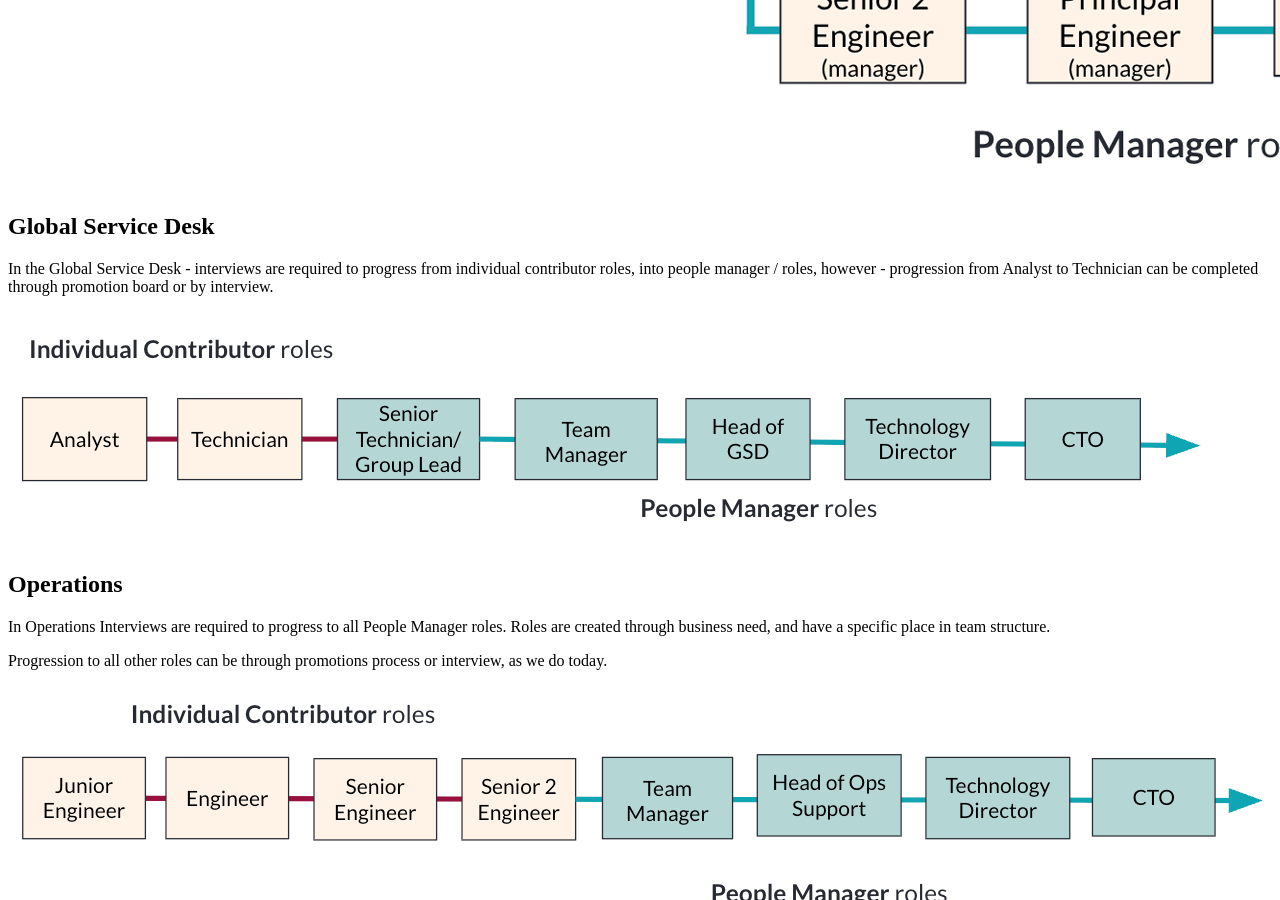
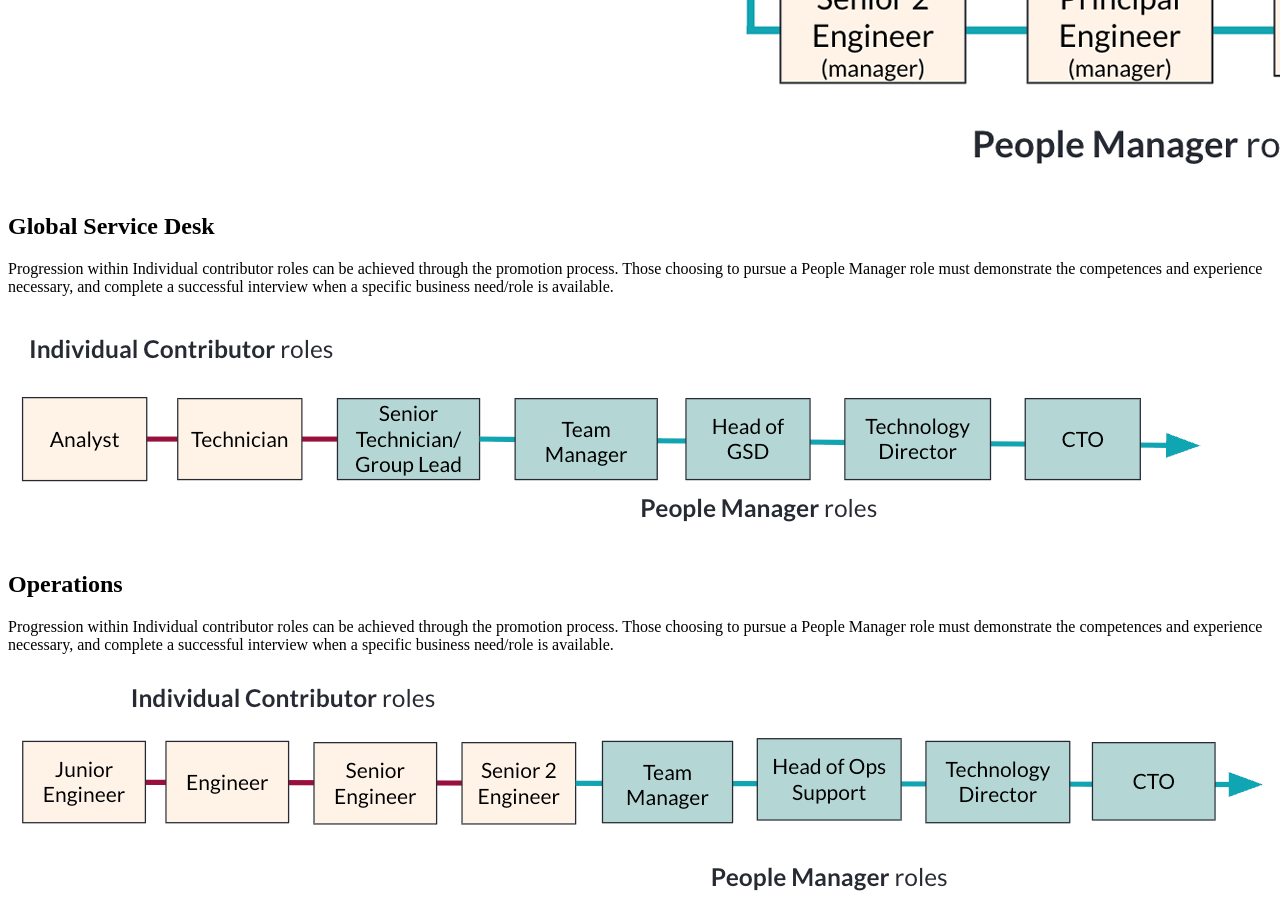
Before and after one commit to Financial-Times/engineering-progression, a Jekyll site: the page built from site/pages/job-families.md, in a window 1280 px wide and 900 px high, scrolled down 707 px. Built offline with Jekyll 4.4.1, drawn with Linux system fonts in a browser that asks for light colours; a style sheet for code colours, icons or effects is not loaded.

Commit message:
Udpate wording for Ops and GSD families

```diff
--- a/site/pages/job-families.md
+++ b/site/pages/job-families.md
@@ -17,15 +17,13 @@ Engineers at early stages are Individual Contributors (hands-on), and later have
 
 ## Global Service Desk
 
-In the Global Service Desk - interviews are required to progress from individual contributor roles, into people manager / roles, however - progression from Analyst to Technician can be completed through promotion board or by interview.
+Progression within Individual contributor roles can be achieved through the promotion process. Those choosing to pursue a People Manager role must demonstrate the competences and experience necessary, and complete a successful interview when a specific business need/role is available.
 
 ![A diagram showing the different progression paths in Global Service Desk](/media/service-desk-roles.png)
 
 ## Operations
 
-In Operations Interviews are required to progress to all People Manager roles. Roles are created through business need, and have a specific place in team structure.
-
-Progression to all other roles can be through promotions process or interview, as we do today.
+Progression within Individual contributor roles can be achieved through the promotion process. Those choosing to pursue a People Manager role must demonstrate the competences and experience necessary, and complete a successful interview when a specific business need/role is available.
 
 ![A diagram showing the different progression paths in Operations](/media/operations-roles.png)
 
```
